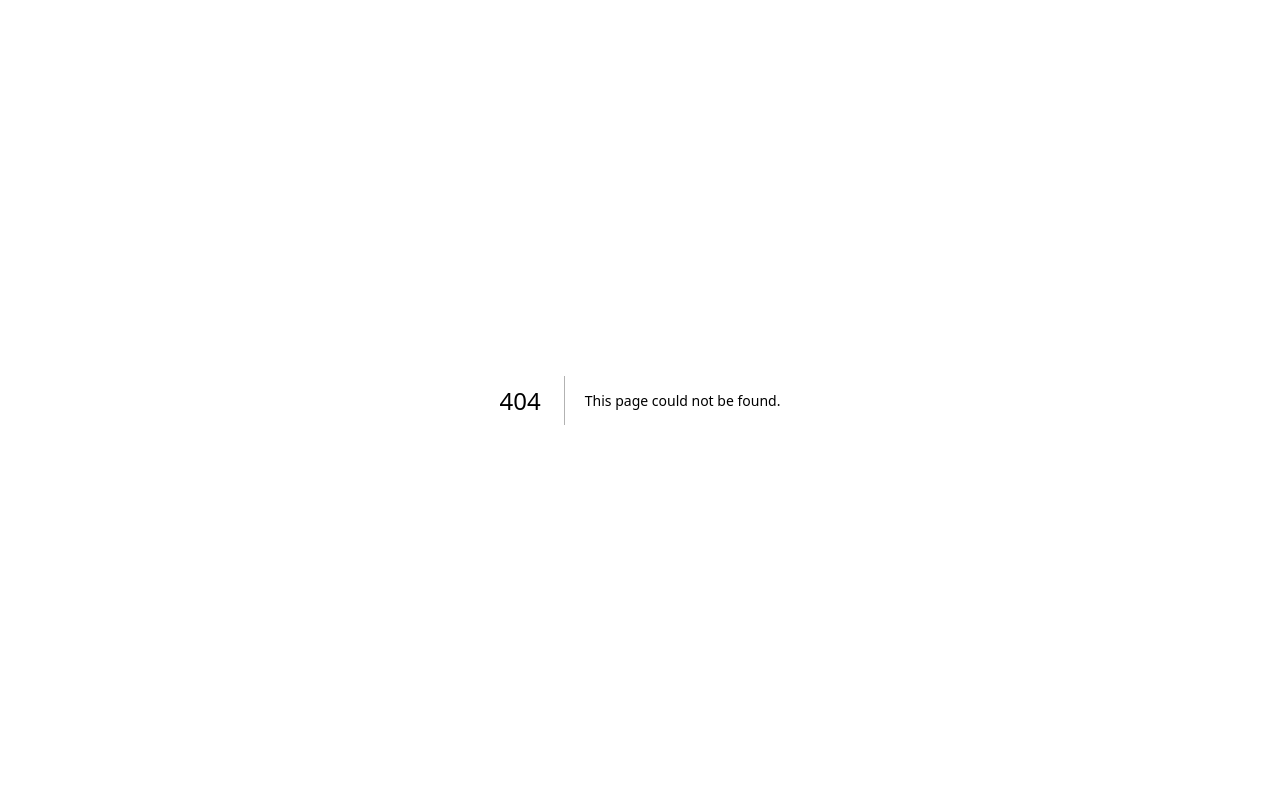
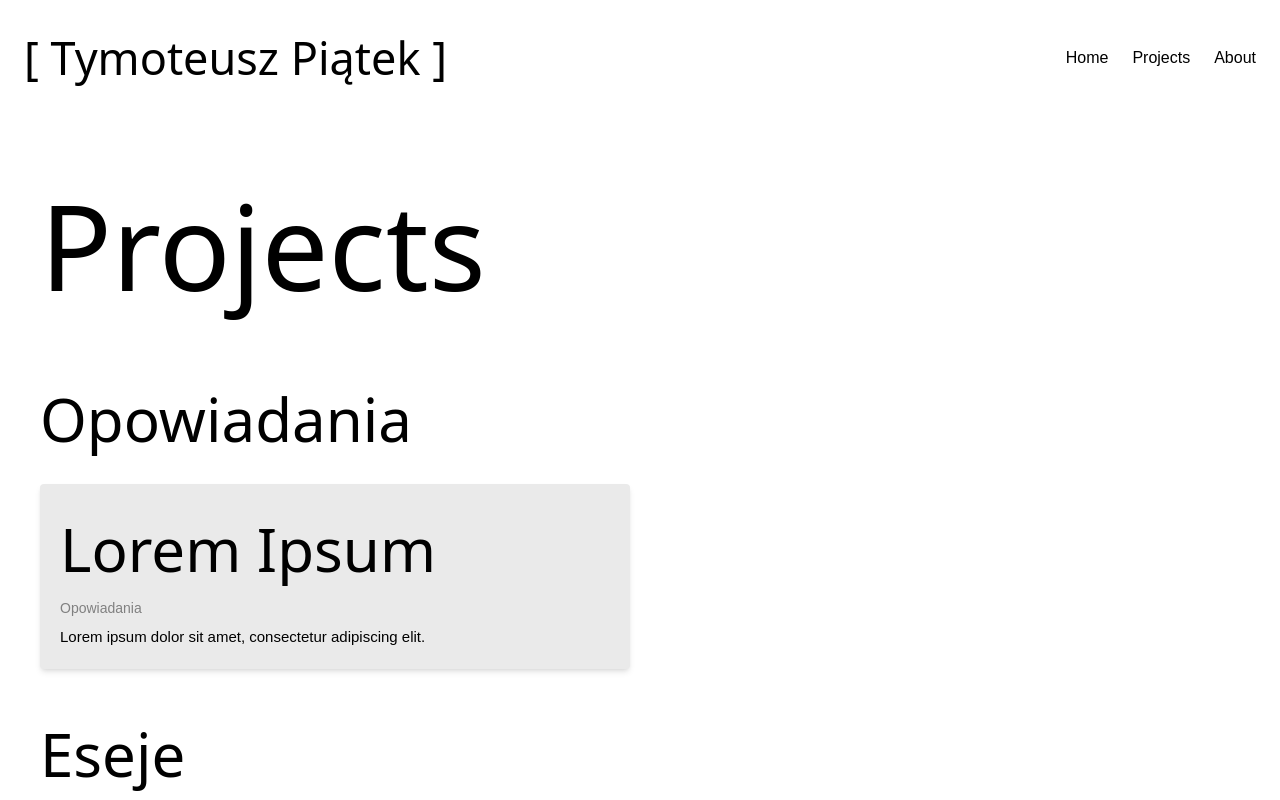
Before and after one commit to vladazachem/tymoteusz-portfolio, a Next.js app: page /projects in a window 1280 px wide. Before the commit this address had no page. Shown: the top 800 px of the page. Built offline with nearby package versions, Linux system fonts and the light colour scheme.

Commit message:
initial commit

```diff
--- /dev/null
+++ b/src/app/_error/page.js
@@ -0,0 +1,10 @@
+export default function ErrorPage() {
+    return (
+      <div className="h-screen flex flex-col items-center justify-center">
+        <div className="text-center mt-20">
+          <h1 className="text-h1">404</h1>
+          <p className="text-p mt-4">Oops! The page you’re looking for doesn’t exist.</p>
+        </div>
+      </div>
+    );
+  }
--- /dev/null
+++ b/src/app/about/page.js
@@ -0,0 +1,10 @@
+import { sampleData } from "../../data/sampleData";
+
+export default function About() {
+  return (
+    <div className="p-5 sm:p-10">
+      <h1 className="text-h1 font-sans">O mnie</h1>
+      <p className="text-p mt-4 sm:mt-10">{sampleData.about.content}</p>
+    </div>
+  );
+}
--- a/src/app/layout.js
+++ b/src/app/layout.js
@@ -1,15 +1,6 @@
-import { Geist, Geist_Mono } from "next/font/google";
-import "./globals.css";
-
-const geistSans = Geist({
-  variable: "--font-geist-sans",
-  subsets: ["latin"],
-});
-
-const geistMono = Geist_Mono({
-  variable: "--font-geist-mono",
-  subsets: ["latin"],
-});
+import "../styles/global.css";
+import Header from "../components/Header";
+import Footer from "../components/Footer";
 
 export const metadata = {
   title: "Create Next App",
@@ -19,10 +10,10 @@ export const metadata = {
 export default function RootLayout({ children }) {
   return (
     <html lang="en">
-      <body
-        className={`${geistSans.variable} ${geistMono.variable} antialiased`}
-      >
-        {children}
+      <body className="bg-bg-main text-typo-main">
+        <Header />
+        <main>{children}</main>
+        <Footer />
       </body>
     </html>
   );
--- a/src/app/page.js
+++ b/src/app/page.js
@@ -1,101 +1,10 @@
-import Image from "next/image";
+import { sampleData } from "../data/sampleData";
 
 export default function Home() {
   return (
-    <div className="grid grid-rows-[20px_1fr_20px] items-center justify-items-center min-h-screen p-8 pb-20 gap-16 sm:p-20 font-[family-name:var(--font-geist-sans)]">
-      <main className="flex flex-col gap-8 row-start-2 items-center sm:items-start">
-        <Image
-          className="dark:invert"
-          src="/next.svg"
-          alt="Next.js logo"
-          width={180}
-          height={38}
-          priority
-        />
-        <ol className="list-inside list-decimal text-sm text-center sm:text-left font-[family-name:var(--font-geist-mono)]">
-          <li className="mb-2">
-            Get started by editing{" "}
-            <code className="bg-black/[.05] dark:bg-white/[.06] px-1 py-0.5 rounded font-semibold">
-              src/app/page.js
-            </code>
-            .
-          </li>
-          <li>Save and see your changes instantly.</li>
-        </ol>
-
-        <div className="flex gap-4 items-center flex-col sm:flex-row">
-          <a
-            className="rounded-full border border-solid border-transparent transition-colors flex items-center justify-center bg-foreground text-background gap-2 hover:bg-[#383838] dark:hover:bg-[#ccc] text-sm sm:text-base h-10 sm:h-12 px-4 sm:px-5"
-            href="https://vercel.com/new?utm_source=create-next-app&utm_medium=appdir-template-tw&utm_campaign=create-next-app"
-            target="_blank"
-            rel="noopener noreferrer"
-          >
-            <Image
-              className="dark:invert"
-              src="/vercel.svg"
-              alt="Vercel logomark"
-              width={20}
-              height={20}
-            />
-            Deploy now
-          </a>
-          <a
-            className="rounded-full border border-solid border-black/[.08] dark:border-white/[.145] transition-colors flex items-center justify-center hover:bg-[#f2f2f2] dark:hover:bg-[#1a1a1a] hover:border-transparent text-sm sm:text-base h-10 sm:h-12 px-4 sm:px-5 sm:min-w-44"
-            href="https://nextjs.org/docs?utm_source=create-next-app&utm_medium=appdir-template-tw&utm_campaign=create-next-app"
-            target="_blank"
-            rel="noopener noreferrer"
-          >
-            Read our docs
-          </a>
-        </div>
-      </main>
-      <footer className="row-start-3 flex gap-6 flex-wrap items-center justify-center">
-        <a
-          className="flex items-center gap-2 hover:underline hover:underline-offset-4"
-          href="https://nextjs.org/learn?utm_source=create-next-app&utm_medium=appdir-template-tw&utm_campaign=create-next-app"
-          target="_blank"
-          rel="noopener noreferrer"
-        >
-          <Image
-            aria-hidden
-            src="/file.svg"
-            alt="File icon"
-            width={16}
-            height={16}
-          />
-          Learn
-        </a>
-        <a
-          className="flex items-center gap-2 hover:underline hover:underline-offset-4"
-          href="https://vercel.com/templates?framework=next.js&utm_source=create-next-app&utm_medium=appdir-template-tw&utm_campaign=create-next-app"
-          target="_blank"
-          rel="noopener noreferrer"
-        >
-          <Image
-            aria-hidden
-            src="/window.svg"
-            alt="Window icon"
-            width={16}
-            height={16}
-          />
-          Examples
-        </a>
-        <a
-          className="flex items-center gap-2 hover:underline hover:underline-offset-4"
-          href="https://nextjs.org?utm_source=create-next-app&utm_medium=appdir-template-tw&utm_campaign=create-next-app"
-          target="_blank"
-          rel="noopener noreferrer"
-        >
-          <Image
-            aria-hidden
-            src="/globe.svg"
-            alt="Globe icon"
-            width={16}
-            height={16}
-          />
-          Go to nextjs.org →
-        </a>
-      </footer>
+    <div className="p-5 sm:p-10">
+      <h1 className="text-h1 font-sans">Teksty</h1>
+      <p className="text-p mt-4">{sampleData.about.content}</p>
     </div>
   );
 }
--- /dev/null
+++ b/src/app/projects/page.js
@@ -0,0 +1,36 @@
+import { sampleData } from "../../data/sampleData";
+import ProjectCard from "../../components/ProjectCard";
+
+export default function Projects() {
+  const categories = ["Opowiadania", "Eseje", "Szkice"];
+
+  return (
+    <div className="p-5 sm:p-10">
+      <h1 className="text-h1 font-sans">Projects</h1>
+      {categories.map((category) => {
+        const filteredProjects = sampleData.texts.filter(
+          (project) => project.category === category
+        );
+        return (
+          <section key={category} className="mt-10">
+            <h2 className="text-h3 font-sans mb-5">{category}</h2>
+            {filteredProjects.length > 0 ? (
+              <div className="grid grid-cols-1 sm:grid-cols-2 lg:grid-cols-3 gap-5">
+                {filteredProjects.map((project) => (
+                  <ProjectCard
+                    key={project.id}
+                    title={project.title}
+                    category={project.category}
+                    description={project.content}
+                  />
+                ))}
+              </div>
+            ) : (
+              <p className="text-typo-secondary text-sm">Brak treści w tej kategorii.</p>
+            )}
+          </section>
+        );
+      })}
+    </div>
+  );
+}
--- /dev/null
+++ b/src/components/Footer.js
@@ -0,0 +1,21 @@
+import Link from "next/link";
+
+export default function Footer({ showHomeButton = true }) {
+  return (
+    <footer className="bg-bg-main p-4 flex justify-between items-center">
+      {showHomeButton && (
+        <Link href="/" className="text-typo-main hover:text-btns-hover">
+            STRONA GŁÓWNA
+        </Link>
+      )}
+      <div className="flex space-x-4">
+        <Link href="https://instagram.com" className="text-typo-main hover:text-btns-hover">
+            INSTAGRAM
+        </Link>
+        <Link href="/contact" className="text-typo-main hover:text-btns-hover">
+            KONTAKT
+        </Link>
+      </div>
+    </footer>
+  );
+}
--- /dev/null
+++ b/src/components/Header.js
@@ -0,0 +1,20 @@
+import Link from "next/link";
+
+export default function Header() {
+  return (
+    <header className="bg-bg-main p-6 flex justify-between items-center">
+      <div className="text-h4 font-sans">[ Tymoteusz Piątek ]</div>
+      <nav className="space-x-6">
+        <Link href="/" className="text-typo-main hover:text-btns-hover">
+          Home
+        </Link>
+        <Link href="/projects" className="text-typo-main hover:text-btns-hover">
+          Projects
+        </Link>
+        <Link href="/about" className="text-typo-main hover:text-btns-hover">
+          About
+        </Link>
+      </nav>
+    </header>
+  );
+}
--- /dev/null
+++ b/src/components/ProjectCard.js
@@ -0,0 +1,9 @@
+export default function ProjectCard({ title, category, description }) {
+    return (
+      <div className="bg-bg-lines p-5 rounded shadow-md">
+        <h2 className="text-h3 font-sans">{title}</h2>
+        <p className="text-typo-secondary text-sm mt-1">{category}</p>
+        <p className="text-p mt-2">{description}</p>
+      </div>
+    );
+  }
--- /dev/null
+++ b/src/data/sampleData.js
@@ -0,0 +1,22 @@
+export const sampleData = {
+    texts: [
+      {
+        id: 1,
+        title: "Lorem Ipsum",
+        category: "Opowiadania",
+        year: 2023,
+        content: "Lorem ipsum dolor sit amet, consectetur adipiscing elit.",
+      },
+      {
+        id: 2,
+        title: "Dolor Sit",
+        category: "Eseje",
+        year: 2022,
+        content: "Ut enim ad minim veniam, quis nostrud exercitation.",
+      },
+    ],
+    about: {
+      content: "Lorem ipsum dolor sit amet, consectetur adipiscing elit.",
+      contact: "contact@example.com",
+    },
+  };
--- /dev/null
+++ b/src/styles/global.css
@@ -0,0 +1,11 @@
+@tailwind base;
+@tailwind components;
+@tailwind utilities;
+
+body {
+  font-family: "Geist", sans-serif;
+}
+
+h6 {
+  font-family: "Source Code Pro", monospace;
+}
--- a/tailwind.config.mjs
+++ b/tailwind.config.mjs
@@ -1,15 +1,41 @@
-/** @type {import('tailwindcss').Config} */
-export default {
-  content: [
-    "./src/pages/**/*.{js,ts,jsx,tsx,mdx}",
-    "./src/components/**/*.{js,ts,jsx,tsx,mdx}",
-    "./src/app/**/*.{js,ts,jsx,tsx,mdx}",
-  ],
+const defaultTheme = require("tailwindcss/defaultTheme");
+
+module.exports = {
+  content: ["./src/**/*.{js,ts,jsx,tsx}"],
   theme: {
     extend: {
+      fontFamily: {
+        sans: ["Geist", ...defaultTheme.fontFamily.sans],
+        code: ["Source Code Pro", ...defaultTheme.fontFamily.mono],
+      },
       colors: {
-        background: "var(--background)",
-        foreground: "var(--foreground)",
+        bg: {
+          main: "#FFFFFF",
+          lines: "#EAEAEA",
+          img: "#333333",
+        },
+        typo: {
+          main: "#000000",
+          secondary: "#808080",
+        },
+        btns: {
+          hover: "#000080",
+        },
+      },
+      fontSize: {
+        h1: ["119px", "auto"],
+        h2: ["100px", "auto"],
+        h3: ["60px", "auto"],
+        h4: ["45px", "auto"],
+        h5: ["30px", "auto"],
+        h6: ["12px", "auto"],
+        p: ["15px", "auto"],
+        btns: ["12px", "auto"],
+      },
+      screens: {
+        sm: "402px",
+        md: "1280px",
+        lg: "1440px",
       },
     },
   },
```
